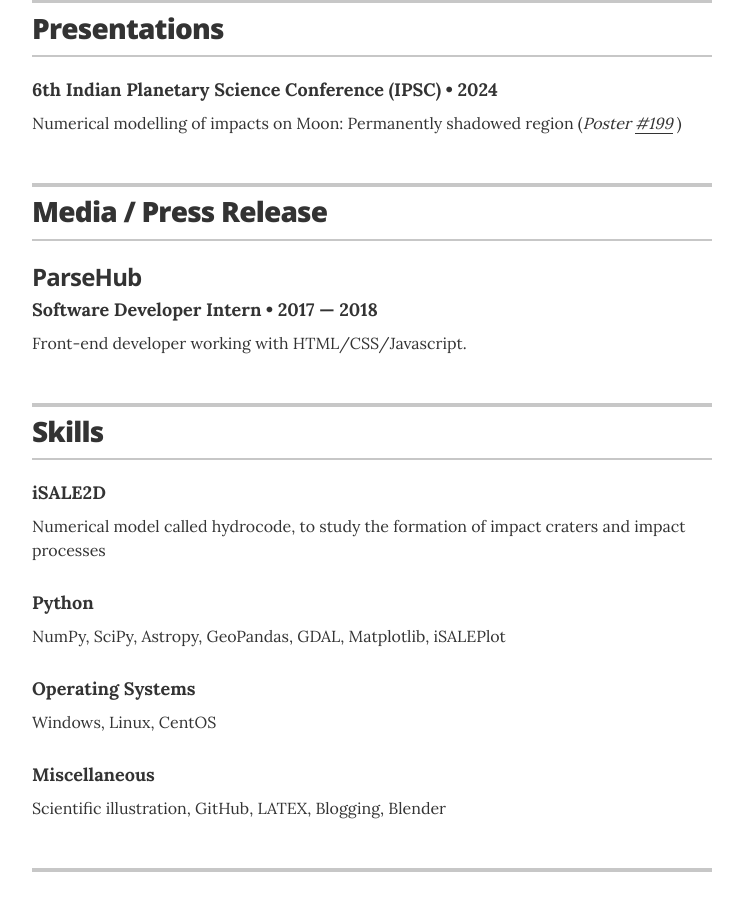
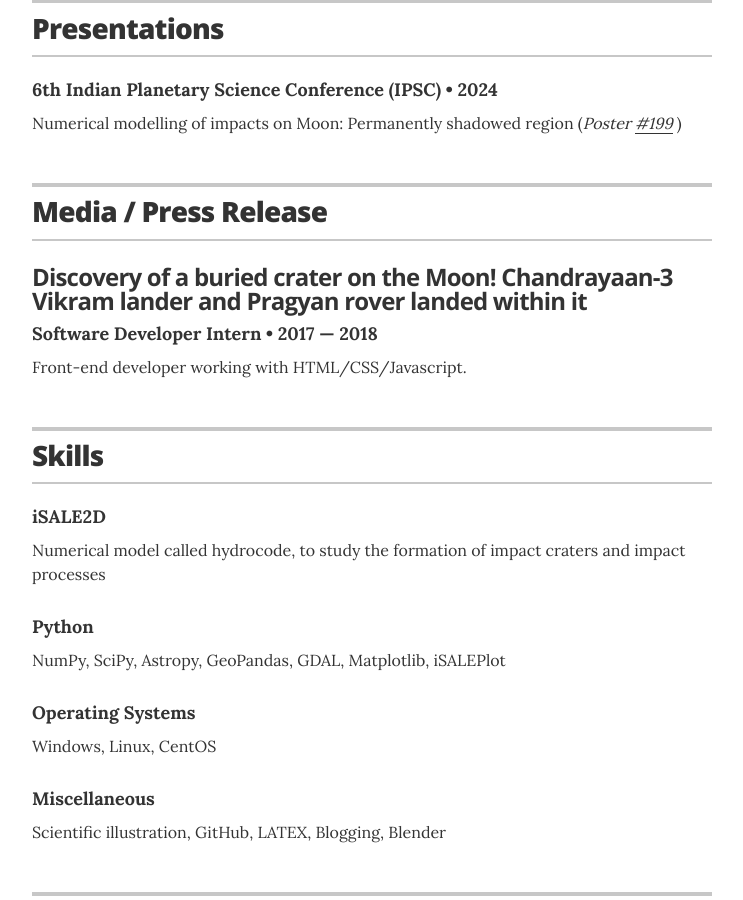
Before and after one commit to rasnv/rasnv.github.io, a Jekyll site: the page built from index.html, in a window 1280 px wide and 900 px high, scrolled down 1326 px. Shown: the whole window, without its empty margins (268-1011 px from the left). Built offline with Jekyll 4.4.1, drawn with Linux system fonts in a browser that asks for light colours.

Commit message:
Update experience.yml

```diff
--- a/_data/experience.yml
+++ b/_data/experience.yml
@@ -1,5 +1,5 @@
 # Jobs
-- company: ParseHub
+- company: Discovery of a buried crater on the Moon! Chandrayaan-3 Vikram lander and Pragyan rover landed within it
   position: Software Developer Intern
   duration: 2017 &mdash; 2018
   summary: Front-end developer working with HTML/CSS/Javascript.
```
